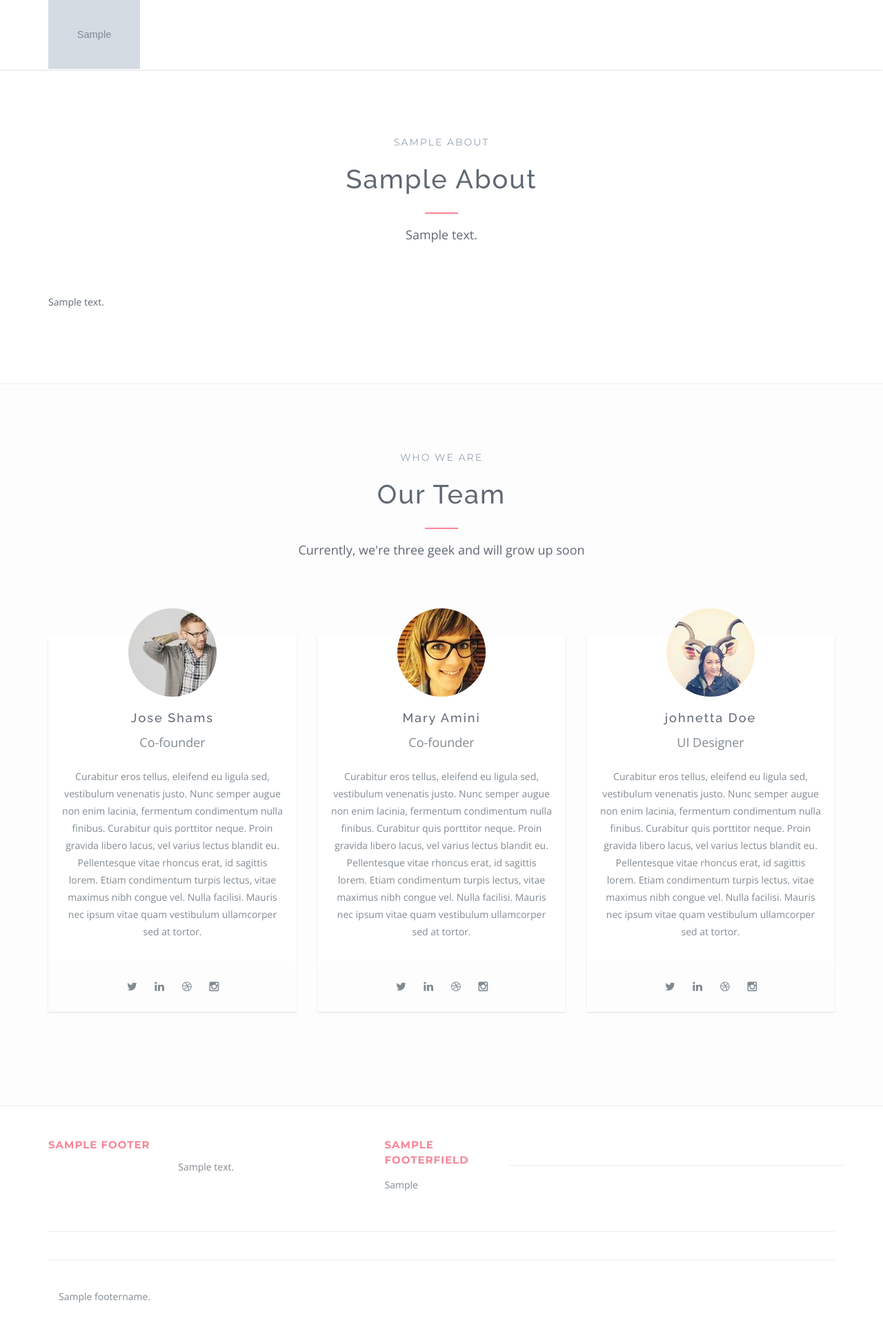
After one commit to guluzadef/Instaexample, a Django app: template todo_app/templates/page-about.html in a window 1280 px wide. The commit adds this page. Shown: the whole page at 69% size. Run offline with Django 3.2, Linux system fonts and the light colour scheme; the template is opened without the code that fills it: values that come from a table or form of the project are taken from there, others are empty; tables that the repository leaves empty hold one stand-in row (values such as "Sample post"); grey boxes marked "Sample" are stand-in pictures; parts of the project's set-up code (start-up, migrations or seed data) failed here and were passed over; some libraries are stand-ins or nearby versions.

Commit message:
Before About Contact

```diff
--- a/todo_app/models.py
+++ b/todo_app/models.py
@@ -209,3 +209,33 @@ class Follow(models.Model):
 
     def __str__(self):
         return f"{self.from_user} => {self.to_user}"
+
+
+class About(models.Model):
+    title=models.CharField(max_length=255)
+    name=models.CharField(max_length=255)
+    description=models.CharField(max_length=255)
+    text=models.TextField()
+    def __str__(self):
+        return f"{self.name}"
+class Contactmenu(models.Model):
+    title = models.CharField(max_length=255)
+    name = models.CharField(max_length=255)
+    description = models.CharField(max_length=255)
+    def __str__(self):
+        return f"{self.name}"
+class Contactus(models.Model):
+    icon=models.CharField(max_length=220)
+    desc=models.CharField(max_length=255)
+
+
+    def __str__(self):
+        return f"{self.desc}"
+
+class Contactform(models.Model):
+    name=models.CharField(max_length=255)
+    email=models.EmailField()
+    message=models.TextField()
+
+    def __str__(self):
+        return f"{self.name}"
--- a/todo_app/templates/base.html
+++ b/todo_app/templates/base.html
@@ -72,12 +72,13 @@
         <!-- END User account and action buttons -->
 
         <!-- Search screen -->
-        {#        <div class="search-screen closed">#}
-        {#            <button class="search-closer"><i class="ti-close"></i></button>#}
-        {#            <form class="search-form" action="http://thetheme.io/theshots/page-search.html">#}
-        {#                <input type="text" autocomplete="off" placeholder="Type to search...">#}
-        {#            </form>#}
-        {#        </div>#}
+        <div class="search-screen closed">
+            <button class="search-closer"><i class="ti-close"></i></button>
+            <form class="search-form">
+                <input type="text" name="q" value="{{ request.GET.q }}" autocomplete="off"
+                       placeholder="Type to search...">
+            </form>
+        </div>
         <!-- END Search screen -->
 
     </div>
--- /dev/null
+++ b/todo_app/templates/page-about.html
@@ -0,0 +1,141 @@
+{% extends 'base.html' %}
+{% block body %}
+    <!-- Main container -->
+    <main>
+
+        <!-- About -->
+        <section class="bg-white">
+            <div class="container">
+                <header class="section-header">
+                    <span>{{ about.title }}</span>
+                    <h2>{{ about.name }}</h2>
+                    <p>{{ about.description }}</p>
+                </header>
+
+
+                <p>{{ about.text }}</p>
+
+
+            </div>
+        </section>
+        <!-- END About -->
+
+
+        <!-- Team -->
+        <section class="no-border-bottom">
+            <div class="container">
+                <header class="section-header">
+                    <span>Who we are</span>
+                    <h2>Our team</h2>
+                    <p>Currently, we're three geek and will grow up soon</p>
+                </header>
+
+                <div class="row equal-blocks">
+
+                    <!-- User widget -->
+                    <div class="col-xs-12 col-sm-6 col-md-4">
+                        <div class="card user-widget">
+                            <div class="card-block text-center">
+                                <a href="user-profile.html"><img src="assets/img/avatar-1.jpg" alt="avatar"></a>
+                                <h5><a href="#">Jose Shams</a></h5>
+                                <p class="lead">Co-founder</p>
+                                <br>
+                                <p class="text-justify">Curabitur eros tellus, eleifend eu ligula sed, vestibulum
+                                    venenatis
+                                    justo. Nunc semper augue non enim lacinia, fermentum condimentum nulla finibus.
+                                    Curabitur quis porttitor neque. Proin gravida libero lacus, vel varius lectus
+                                    blandit
+                                    eu. Pellentesque vitae rhoncus erat, id sagittis lorem. Etiam condimentum turpis
+                                    lectus,
+                                    vitae maximus nibh congue vel. Nulla facilisi. Mauris nec ipsum vitae quam
+                                    vestibulum
+                                    ullamcorper sed at tortor.</p>
+                            </div>
+
+                            <div class="card-footer">
+                                <ul class="social-icons">
+                                    <li><a class="twitter" href="#"><i class="fa fa-twitter"></i></a></li>
+                                    <li><a class="linkedin" href="#"><i class="fa fa-linkedin"></i></a></li>
+                                    <li><a class="dribbble" href="#"><i class="fa fa-dribbble"></i></a></li>
+                                    <li><a class="instagram" href="#"><i class="fa fa-instagram"></i></a></li>
+                                </ul>
+                            </div>
+                        </div>
+                    </div>
+                    <!-- END User widget -->
+
+                    <!-- User widget -->
+                    <div class="col-xs-12 col-sm-6 col-md-4">
+                        <div class="card user-widget">
+                            <div class="card-block text-center">
+                                <a href="user-profile.html"><img src="assets/img/avatar-3.jpg" alt="avatar"></a>
+                                <h5><a href="#">Mary Amini</a></h5>
+                                <p class="lead">Co-founder</p>
+                                <br>
+                                <p class="text-justify">Curabitur eros tellus, eleifend eu ligula sed, vestibulum
+                                    venenatis
+                                    justo. Nunc semper augue non enim lacinia, fermentum condimentum nulla finibus.
+                                    Curabitur quis porttitor neque. Proin gravida libero lacus, vel varius lectus
+                                    blandit
+                                    eu. Pellentesque vitae rhoncus erat, id sagittis lorem. Etiam condimentum turpis
+                                    lectus,
+                                    vitae maximus nibh congue vel. Nulla facilisi. Mauris nec ipsum vitae quam
+                                    vestibulum
+                                    ullamcorper sed at tortor.</p>
+                            </div>
+
+                            <div class="card-footer">
+                                <ul class="social-icons">
+                                    <li><a class="twitter" href="#"><i class="fa fa-twitter"></i></a></li>
+                                    <li><a class="linkedin" href="#"><i class="fa fa-linkedin"></i></a></li>
+                                    <li><a class="dribbble" href="#"><i class="fa fa-dribbble"></i></a></li>
+                                    <li><a class="instagram" href="#"><i class="fa fa-instagram"></i></a></li>
+                                </ul>
+                            </div>
+                        </div>
+                    </div>
+                    <!-- END User widget -->
+
+                    <!-- User widget -->
+                    <div class="col-xs-12 col-sm-6 col-md-4">
+                        <div class="card user-widget">
+                            <div class="card-block text-center">
+                                <a href="user-profile.html"><img src="assets/img/avatar-5.jpg" alt="avatar"></a>
+                                <h5><a href="#">johnetta Doe</a></h5>
+                                <p class="lead">UI Designer</p>
+                                <br>
+                                <p class="text-justify">Curabitur eros tellus, eleifend eu ligula sed, vestibulum
+                                    venenatis
+                                    justo. Nunc semper augue non enim lacinia, fermentum condimentum nulla finibus.
+                                    Curabitur quis porttitor neque. Proin gravida libero lacus, vel varius lectus
+                                    blandit
+                                    eu. Pellentesque vitae rhoncus erat, id sagittis lorem. Etiam condimentum turpis
+                                    lectus,
+                                    vitae maximus nibh congue vel. Nulla facilisi. Mauris nec ipsum vitae quam
+                                    vestibulum
+                                    ullamcorper sed at tortor.</p>
+                            </div>
+
+                            <div class="card-footer">
+                                <ul class="social-icons">
+                                    <li><a class="twitter" href="#"><i class="fa fa-twitter"></i></a></li>
+                                    <li><a class="linkedin" href="#"><i class="fa fa-linkedin"></i></a></li>
+                                    <li><a class="dribbble" href="#"><i class="fa fa-dribbble"></i></a></li>
+                                    <li><a class="instagram" href="#"><i class="fa fa-instagram"></i></a></li>
+                                </ul>
+                            </div>
+                        </div>
+                    </div>
+                    <!-- END User widget -->
+
+                </div>
+
+            </div>
+        </section>
+        <!-- END Team -->
+
+    </main>
+    <!-- END Main container -->
+
+
+{% endblock %}
--- a/todo_app/urls.py
+++ b/todo_app/urls.py
@@ -1,6 +1,5 @@
 from django.urls import path
-from .views import home,likers_user,Delete,ForgetPassword,PostUpdate,Forget_Password,Following_friend,Follower_friend,FollowView,register_view,social_settings,verify_view,like_view,login_view,settings_view,logout_view,profile_view,addpost_view,explore,ShotDetail
-
+from .views import *
 urlpatterns = [
     path('', home, name="home"),
     path('verify/<str:token>/<int:user_id>', verify_view, name="verify_view"),
@@ -21,6 +20,8 @@ urlpatterns = [
     path('<int:id>/following/', Following_friend, name="friend_following"),
     path('update/<int:pk>/',PostUpdate.as_view(),name="update"),
     path('likers/<int:id>/', likers_user, name="likers"),
-    path('delete/<int:pk>',Delete.as_view(),name="delete")
+    path('delete/<int:pk>',Delete.as_view(),name="delete"),
+    path('about/', about, name="about"),
+    path('contactus/',contact_view, name="contact"),
 
 ]
```
Also changed, not shown: todo_app/admin.py (+7 -0 lines), todo_app/forms.py (+19 -1 lines), todo_app/templates/page-contact.html (added, +87 -0 lines), todo_app/views.py (+45 -6 lines), todo_app/migrations/0050_auto_20190831_0954.py (added), todo_app/migrations/0051_contactus.py (added), todo_app/migrations/0052_auto_20190831_1030.py (added), todo_app/migrations/0053_auto_20190831_1031.py (added), todo_app/migrations/0054_auto_20190831_1035.py (added), todo_app/migrations/0055_contactform.py (added), todo_app/migrations/0056_contactmenu.py (added).
